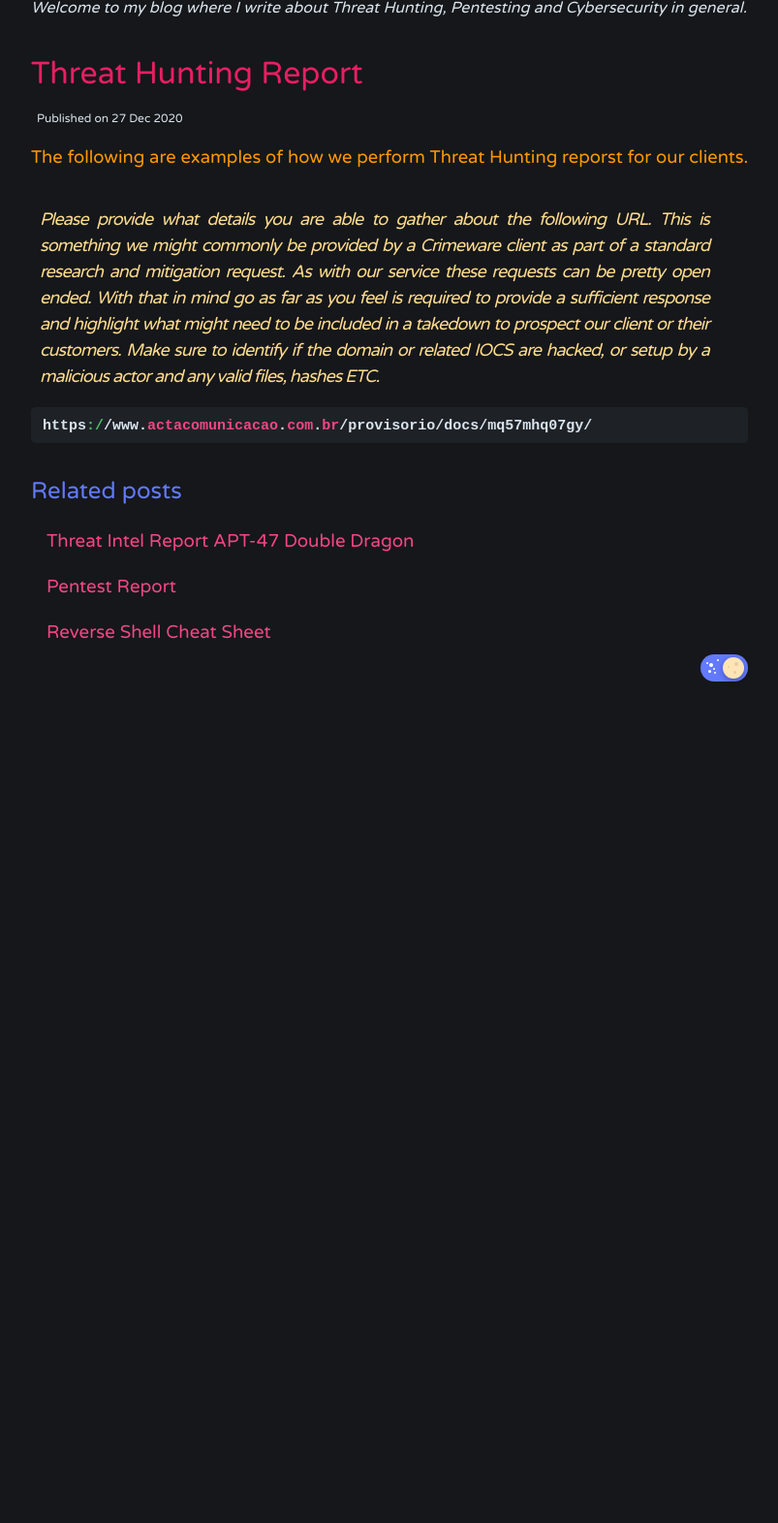
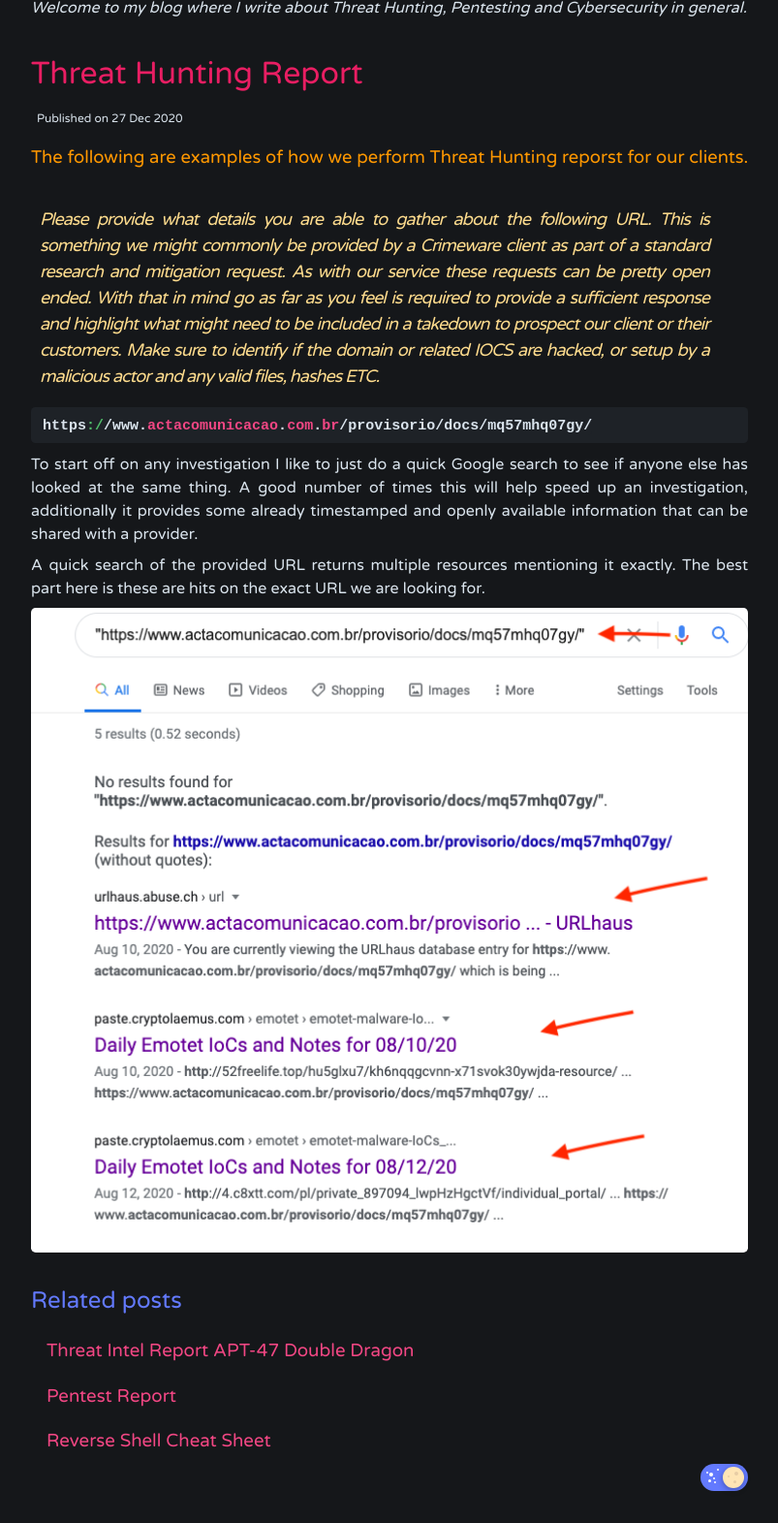
Before and after one commit to Rayferrufino/Rayferrufino.github.io, a Jekyll site: the page built from _posts/2020-12-27-Threat Hunting Report.md, in a window 1280 px wide, cut to the strip 327-1898 px from the top of the page. Shown: the whole strip at 97% size, without its empty margins (238-1041 px from the left). Built offline with Jekyll 4.4.1, drawn with Linux system fonts in a browser that asks for light colours; comment, search, counter and statistics services are not loaded; before the commit the page ends 1063 px from its top, so only the background shows below that.

Commit message:
Update 2020-12-27-Threat Hunting Report.md

````diff
--- a/_posts/2020-12-27-Threat Hunting Report.md
+++ b/_posts/2020-12-27-Threat Hunting Report.md
@@ -15,3 +15,9 @@
 ```ruby
 https://www.actacomunicacao.com.br/provisorio/docs/mq57mhq07gy/
 ```
+
+To start off on any investigation I like to just do a quick Google search to see if anyone else has looked at the same thing. A good number of times this will help speed up an investigation, additionally it provides some already timestamped and openly available information that can be shared with a provider.
+
+A quick search of the provided URL returns multiple resources mentioning it exactly. The best part here is these are hits on the exact URL we are looking for.
+
+![alt text](https://github.com/Rayferrufino/Rayferrufino.github.io/blob/master/pic1.png "Logo Title Text 1")
````
